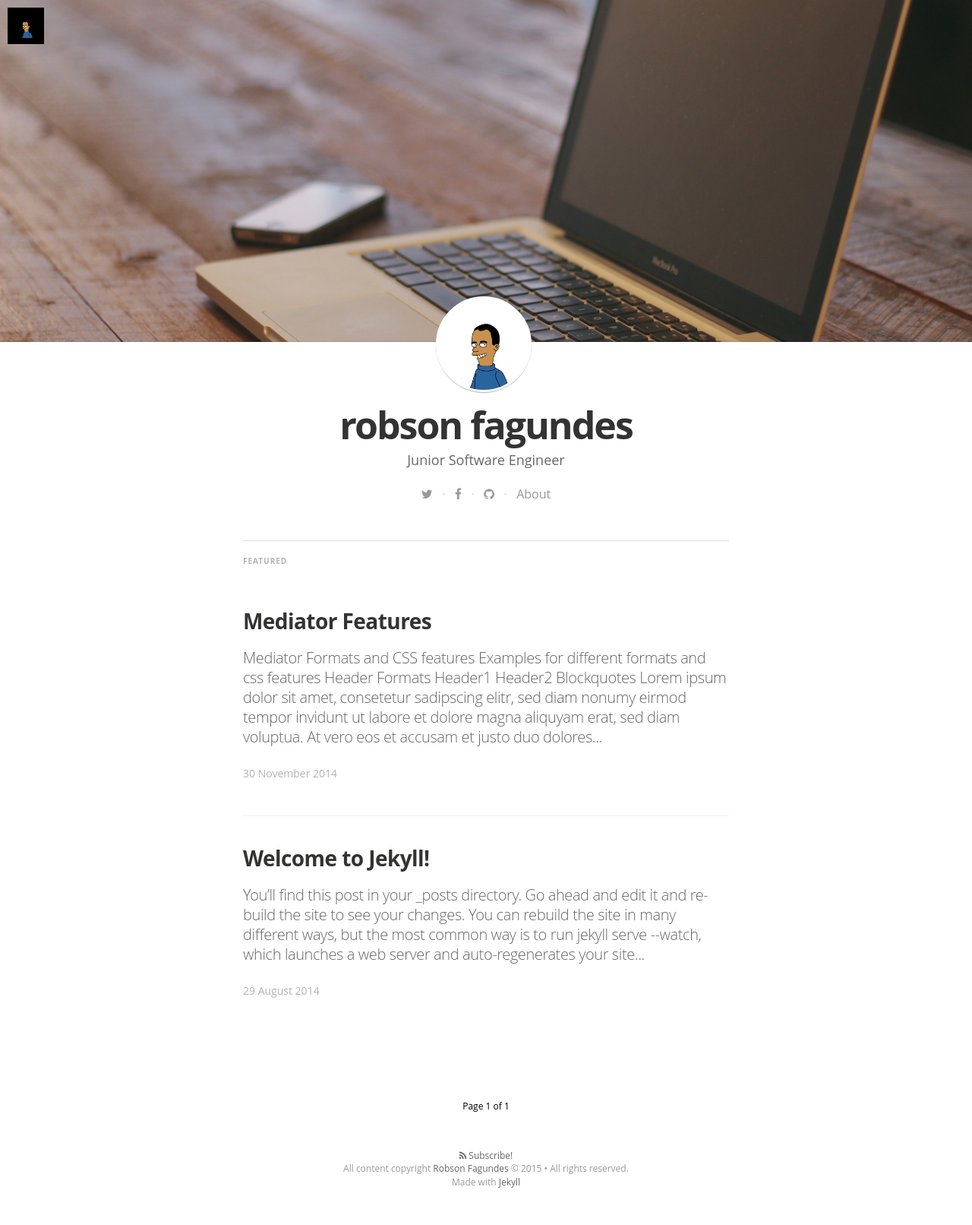
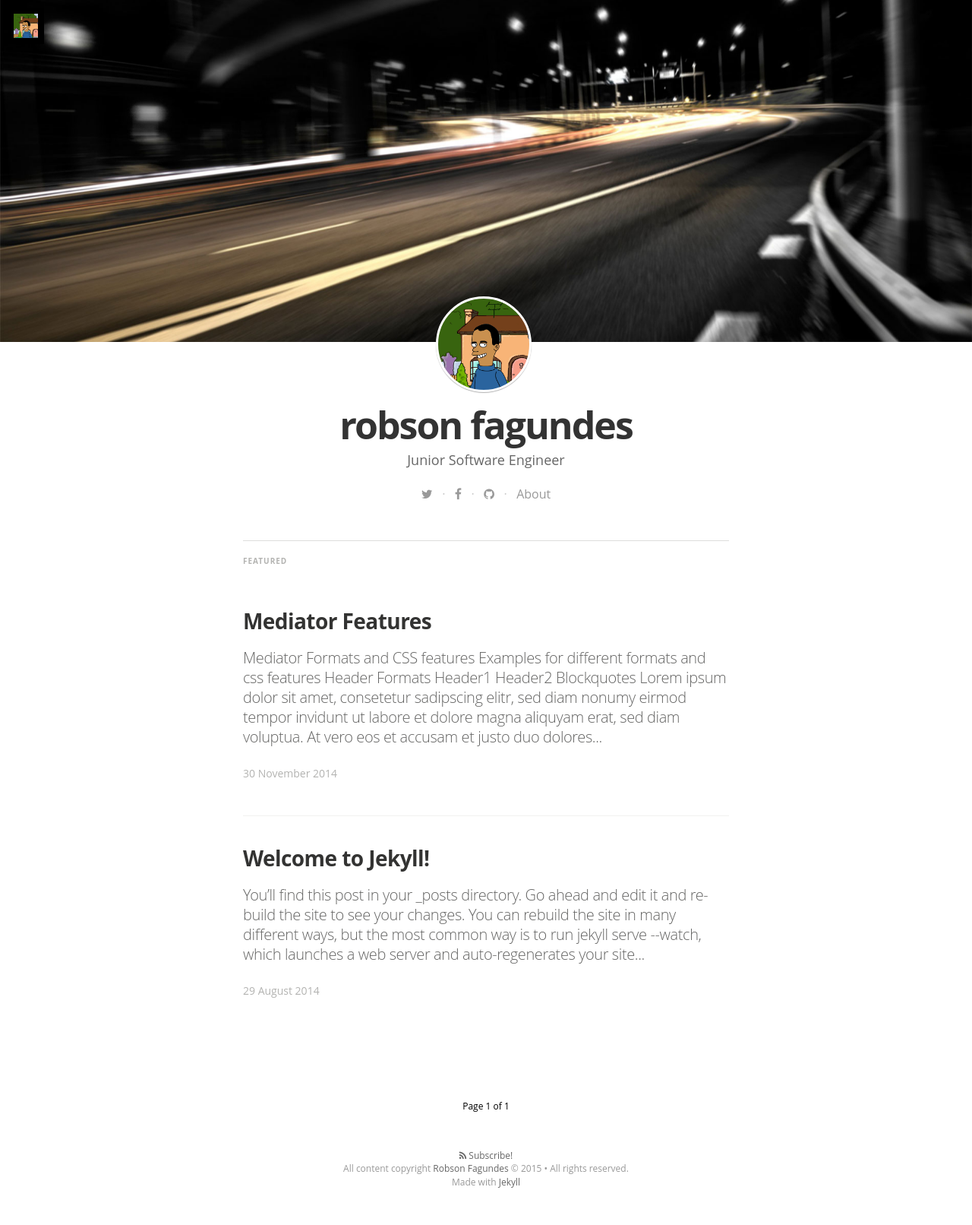
Before and after one commit to robsonfagundes/robsonfagundes.github.io, a Jekyll site: the page built from index.html, in a window 1280 px wide. Shown: the whole page at 76% size. Built offline with Jekyll 4.4.1, drawn with Linux system fonts in a browser that asks for light colours; nearby versions of some CDN libraries; some web fonts are replaced; Markdown is read by kramdown in place of the engine named in the settings; the list of posts is cut into pages by our own code.

Commit message:
update imgs

```diff
--- a/_config.yml
+++ b/_config.yml
@@ -11,13 +11,13 @@ description: > # this means to ignore newlines until "email:"
 
 email: robsonfagundes@gmail.com
 #blog logo
-logo: "/assets/images/me.png"
+logo: "/assets/images/author.png"
 # blog cover
-cover: "/assets/images/background_image.jpg"
+cover: "/assets/images/slider_bg_1.jpg"
 
 name: 'Robson Fagundes'
 author: 'Robson Fagundes'
-author_image: "/assets/images/author.png"
+author_image: "/assets/images/me1.jpg"
 
 paginate:	5
 
```
Also changed, not shown: assets/images/me1.jpg (added), assets/images/screenshot1.jpg (deleted), assets/images/screenshot2.jpg (deleted), assets/images/screenshot3.jpg (deleted), assets/images/slider_bg_1.jpg (added).
